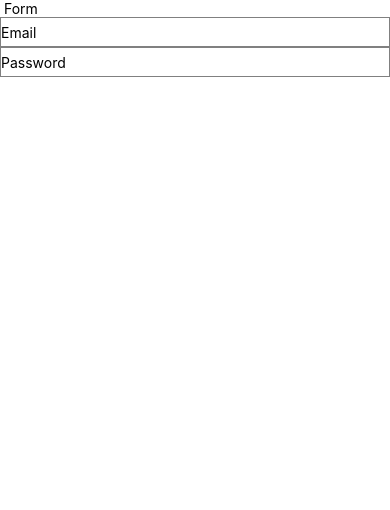
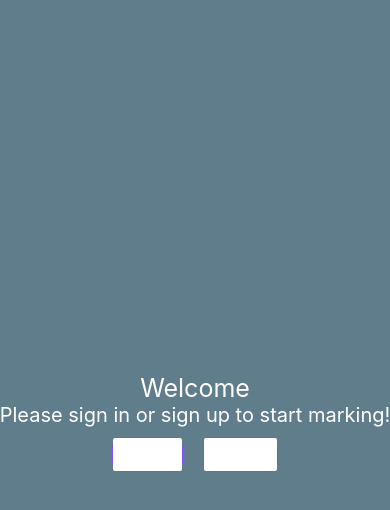
Before and after one commit to RaheelaKhan1172/marker, a React Native app in the folder markerClient/: screen / in a window 390 px wide. Shown: the top 510 px of the page. Built offline with nearby package versions, Linux system fonts and the light colour scheme.

Commit message:
Toggle between sign in and sign up working

```diff
--- a/markerClient/App.js
+++ b/markerClient/App.js
@@ -4,7 +4,9 @@
 
 import React, { Component } from 'react';
 import Instructions, {Instruction} from './components/Instructions';
-import SignUp from './components/SignUp';
+import Form from './components/Form';
+import Welcome from './components/Welcome';
+
 import {
   Platform,
   View,
@@ -14,11 +16,24 @@ import {
 
 
 export default class App extends Component<{}> {
+  constructor() {
+    super();
+
+    this.state = {
+      currentView: '',
+    }
+  }
+
+  updateView = (currentView) => {
+    this.setState({currentView});
+  }
+
   render() {
+    console.log(this.state);
+    let comp = !this.state.currentView ? <Welcome viewUpdate={this.updateView} /> : <Form signin={this.state.currentView === 'signin'}/>
     return (
-      <View>
-          <Text> Form </Text>
-          <SignUp/>
+      <View style={styles.container}>
+        {comp}
       </View>
     );
   }
@@ -29,6 +44,8 @@ const styles = StyleSheet.create({
     flex: 1,
     justifyContent: 'center',
     alignItems: 'center',
+    backgroundColor: '#607D8B',
+    flexDirection: 'row'
   },
   welcome: {
     fontSize: 20,
--- /dev/null
+++ b/markerClient/components/Button.js
@@ -0,0 +1,21 @@
+import React, { Component } from 'react';
+
+import {
+  Button,
+  Text,
+  View,
+  StyleSheet
+} from 'react-native';
+
+
+export default class extends Component {
+  render() {
+    return (
+      <Button
+        color="#FFF"
+        title={this.props.title}
+        onPress={this.props.onClick}
+      />
+    )
+  }
+}
--- a/markerClient/components/SignUp.js
+++ b/markerClient/components/Form.js
@@ -9,16 +9,18 @@ import {
   TextInput
 } from 'react-native';
 
+import BaseButton from './Button';
+
 export default class extends Component {
 
-  constructor(props) {
-    super(props);
+  constructor() {
+    super();
     this.state = { text:'', password: ''}
   }
 
   render() {
-    console.log('email', this.state.text);
-    console.log('password', this.state.password);
+    console.log('props', this.props);
+    let button = this.props.signin ? <BaseButton title="sign in" onClick={() => console.log( 'sign in ')} /> : <BaseButton title="sign up" onClick={() => console.log('up')} />
     return (
       <View>
         <View>
@@ -46,6 +48,7 @@ export default class extends Component {
             secureTextEntry={true}
           />
         </View>
+        {button}
       </View>
     )
   }
--- /dev/null
+++ b/markerClient/components/Welcome.js
@@ -0,0 +1,48 @@
+import React, { Component } from 'react';
+
+import {
+  Platform,
+  View,
+  Text,
+  Image,
+  StyleSheet
+} from 'react-native';
+
+import BaseButton from './Button';
+
+export default class extends Component {
+  render() {
+    return (
+      <View>
+        <Text style={{fontWeight: '400', fontSize: 25, color: '#FFF', textAlign: 'center'}}>
+          Welcome
+        </Text>
+        <Text style={styles.text}>
+          Please sign in or sign up to start marking!
+         </Text>
+        <View style={{flexDirection: 'row', justifyContent: 'center', alignItems: 'center'}}>
+          <View style={{marginRight: 10,backgroundColor: '#7C4DFF', borderRadius: 10, borderWidth: 1, borderColor: '#7C4DFF', marginTop: 10}}>
+            <BaseButton
+              title="Sign In"
+              onClick={() => this.props.viewUpdate('signin')}
+            />
+          </View>
+          <View style={{marginLeft: 10, backgroundColor: '#7C4DFF', borderRadius: 10, borderWidth: 1, borderColor: '#7C4DFF', marginTop: 10}}>
+          <BaseButton
+            title="Sign Up"
+            onClick={() => this.props.viewUpdate('signup')}
+           />
+          </View>
+        </View>
+      </View>
+    );
+  }
+}
+
+let styles = StyleSheet.create({
+  text: {
+    color: '#FFFFFF',
+    fontSize: 20,
+    fontWeight: '400'
+  }
+});
```
